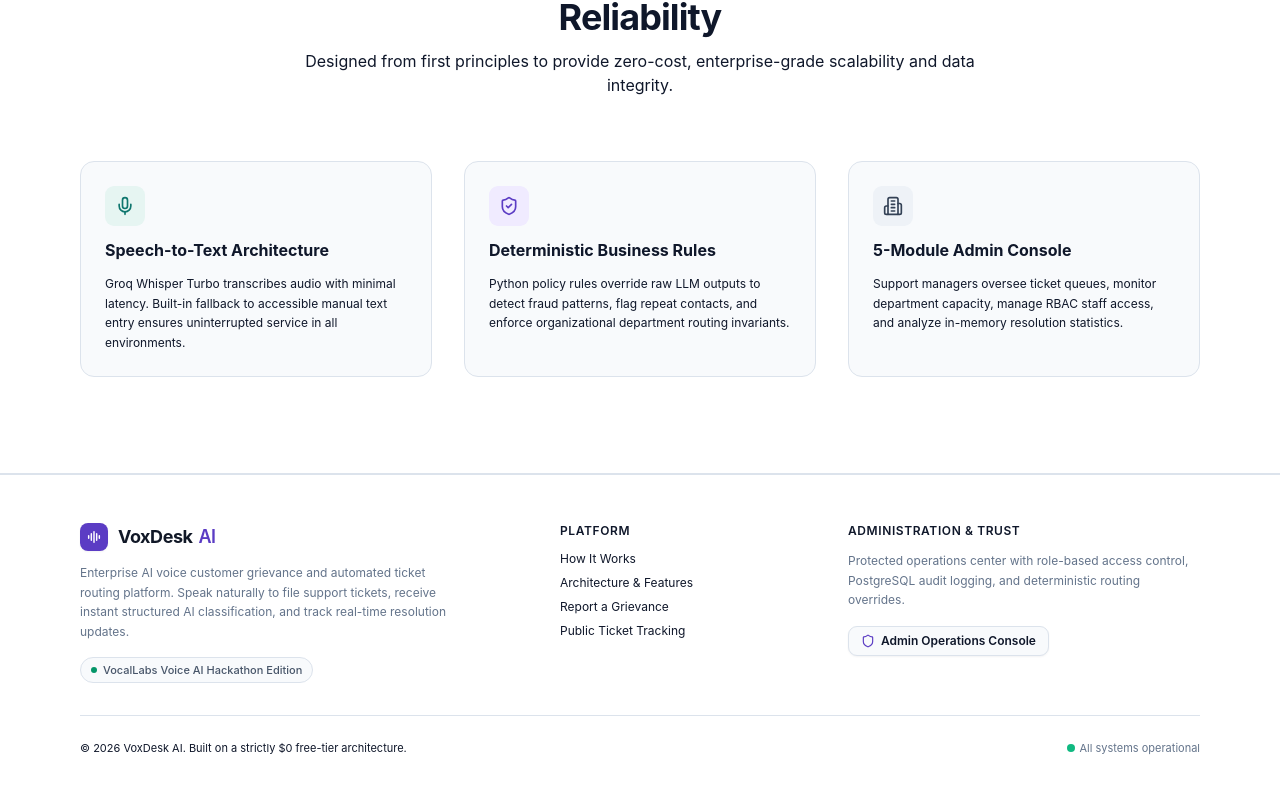
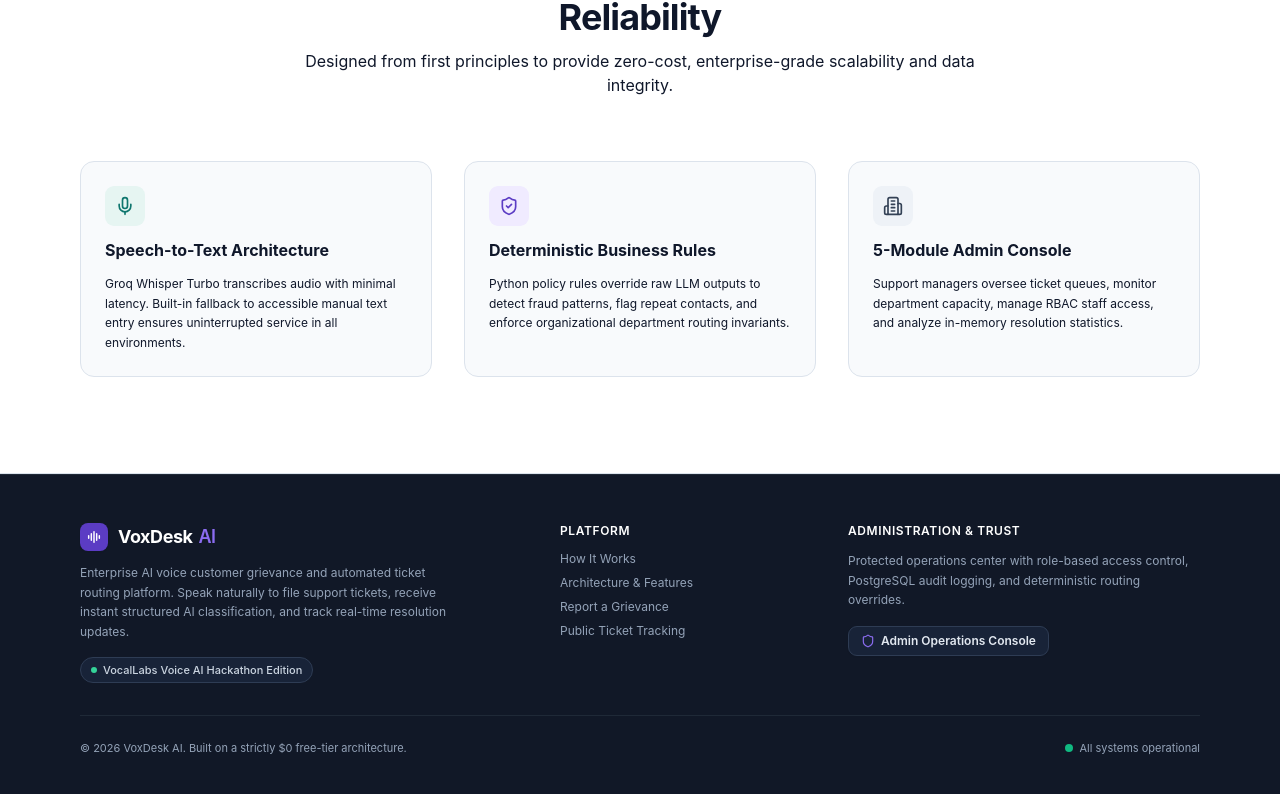
Before and after one commit to naman-kumar1212/VoxDesk-AI, a React (Vite) app in the folder frontend/: page / in a window 1280 px wide. Shown: the part 1602-2396 px from the top of the page. Built offline with nearby package versions, Linux system fonts and the light colour scheme; no server answers.

Commit message:
fix(ui): resolve footer visual partitioning and portal ticket inspector drawer flush to top of viewport

```diff
--- a/frontend/src/components/Footer.jsx
+++ b/frontend/src/components/Footer.jsx
@@ -1,24 +1,24 @@
 import React from 'react';
 import { Link } from 'react-router-dom';
-import { Shield, Sparkles } from 'lucide-react';
+import { Shield } from 'lucide-react';
 import VoxDeskLogo from './VoxDeskLogo';
 
 export default function Footer() {
   return (
-    <footer className="bg-surface border-t border-border text-secondary-text text-xs">
+    <footer className="bg-[#111827] border-t border-[#1F2937] text-slate-400 text-xs">
       <div className="max-w-6xl mx-auto px-4 py-12">
-        <div className="grid grid-cols-1 md:grid-cols-12 gap-8 pb-8 border-b border-border">
+        <div className="grid grid-cols-1 md:grid-cols-12 gap-8 pb-8 border-b border-[#1F2937]">
           {/* Brand & Purpose */}
           <div className="md:col-span-5 space-y-3 text-left">
             <Link to="/" className="inline-block">
-              <VoxDeskLogo size="md" />
+              <VoxDeskLogo size="md" theme="dark" />
             </Link>
-            <p className="text-xs text-slate-500 max-w-sm leading-relaxed">
+            <p className="text-xs text-slate-400 max-w-sm leading-relaxed">
               Enterprise AI voice customer grievance and automated ticket routing platform. Speak naturally to file support tickets, receive instant structured AI classification, and track real-time resolution updates.
             </p>
             <div className="pt-1">
-              <span className="inline-flex items-center gap-1.5 px-2.5 py-1 rounded-full bg-surface-subtle text-[11px] font-medium text-slate-600 border border-border">
-                <span className="w-1.5 h-1.5 rounded-full bg-emerald-600"></span>
+              <span className="inline-flex items-center gap-1.5 px-2.5 py-1 rounded-full bg-[#182338] text-[11px] font-medium text-slate-300 border border-[#2E3C54]">
+                <span className="w-1.5 h-1.5 rounded-full bg-emerald-400"></span>
                 VocalLabs Voice AI Hackathon Edition
               </span>
             </div>
@@ -26,27 +26,27 @@ export default function Footer() {
 
           {/* Quick Navigation */}
           <div className="md:col-span-3 space-y-3 text-left">
-            <h4 className="text-xs font-semibold uppercase tracking-wider text-primary-text">
+            <h4 className="text-xs font-semibold uppercase tracking-wider text-white">
               Platform
             </h4>
             <ul className="space-y-2 text-xs">
               <li>
-                <a href="#how-it-works" className="hover:text-primary-text transition-colors">
+                <a href="#how-it-works" className="hover:text-white transition-colors">
                   How It Works
                 </a>
               </li>
               <li>
-                <a href="#features" className="hover:text-primary-text transition-colors">
+                <a href="#features" className="hover:text-white transition-colors">
                   Architecture & Features
                 </a>
               </li>
               <li>
-                <Link to="/report" className="hover:text-primary-text transition-colors">
+                <Link to="/report" className="hover:text-white transition-colors">
                   Report a Grievance
                 </Link>
               </li>
               <li>
-                <Link to="/track" className="hover:text-primary-text transition-colors">
+                <Link to="/track" className="hover:text-white transition-colors">
                   Public Ticket Tracking
                 </Link>
               </li>
@@ -55,18 +55,18 @@ export default function Footer() {
 
           {/* Admin & Security */}
           <div className="md:col-span-4 space-y-3 text-left">
-            <h4 className="text-xs font-semibold uppercase tracking-wider text-primary-text">
+            <h4 className="text-xs font-semibold uppercase tracking-wider text-white">
               Administration & Trust
             </h4>
-            <p className="text-xs text-slate-500 leading-relaxed">
+            <p className="text-xs text-slate-400 leading-relaxed">
               Protected operations center with role-based access control, PostgreSQL audit logging, and deterministic routing overrides.
             </p>
             <div className="pt-1 flex items-center gap-2">
               <Link
                 to="/admin"
-                className="inline-flex items-center gap-1.5 px-3 py-1.5 rounded-btn bg-surface-subtle hover:bg-surface-muted text-primary-text border border-border text-xs font-semibold transition shadow-xs"
+                className="inline-flex items-center gap-1.5 px-3 py-1.5 rounded-btn bg-[#182338] hover:bg-[#26344B] text-slate-200 border border-[#2E3C54] text-xs font-semibold transition shadow-xs"
               >
-                <Shield className="w-3.5 h-3.5 text-brand" />
+                <Shield className="w-3.5 h-3.5 text-[#8B6CF0]" />
                 <span>Admin Operations Console</span>
               </Link>
             </div>
@@ -74,10 +74,10 @@ export default function Footer() {
         </div>
 
         {/* Bottom Metadata */}
-        <div className="pt-6 flex flex-col sm:flex-row items-center justify-between gap-4 text-[11px] text-muted-text">
+        <div className="pt-6 flex flex-col sm:flex-row items-center justify-between gap-4 text-[11px] text-slate-400">
           <p>© {new Date().getFullYear()} VoxDesk AI. Built on a strictly $0 free-tier architecture.</p>
           <div className="flex items-center gap-4">
-            <span className="flex items-center gap-1 text-slate-500">
+            <span className="flex items-center gap-1.5 text-slate-400">
               <span className="w-2 h-2 rounded-full bg-emerald-500 inline-block"></span>
               All systems operational
             </span>
--- a/frontend/src/components/VoxDeskLogo.jsx
+++ b/frontend/src/components/VoxDeskLogo.jsx
@@ -5,16 +5,18 @@ import React from 'react';
  *
  * Implements the Signal Slate design identity:
  * - Equalizer / Microphone icon with clean geometric bars
- * - "VoxDesk" in dark navy (#111827)
- * - "AI" in refined violet brand color (#5B3CC4)
+ * - "VoxDesk" in dark navy (#111827) on light surfaces, or crisp white (#FFFFFF) on dark surfaces
+ * - "AI" in refined violet brand color (#5B3CC4 or #8B6CF0)
  * - Optical alignment and balanced spacing
  */
-export default function VoxDeskLogo({ size = 'md', className = '' }) {
+export default function VoxDeskLogo({ size = 'md', className = '', theme = 'light' }) {
   const isSm = size === 'sm';
   const isLg = size === 'lg';
 
   const iconSize = isSm ? 'w-6 h-6' : isLg ? 'w-9 h-9' : 'w-7 h-7';
   const textClasses = isSm ? 'text-base' : isLg ? 'text-2xl' : 'text-lg';
+  const brandTextClass = theme === 'dark' ? 'text-white' : 'text-[#111827]';
+  const aiTextClass = theme === 'dark' ? 'text-[#8B6CF0]' : 'text-brand';
 
   return (
     <div className={`inline-flex items-center gap-2.5 select-none ${className}`}>
@@ -40,8 +42,8 @@ export default function VoxDeskLogo({ size = 'md', className = '' }) {
       </div>
 
       {/* Typography with optical weight and spacing */}
-      <span className={`font-bold tracking-tight text-[#111827] leading-none ${textClasses}`}>
-        VoxDesk <span className="text-brand font-semibold ml-0.5">AI</span>
+      <span className={`font-bold tracking-tight leading-none ${brandTextClass} ${textClasses}`}>
+        VoxDesk <span className={`${aiTextClass} font-semibold ml-0.5`}>AI</span>
       </span>
     </div>
   );
```
Also changed, not shown: frontend/src/components/admin/TicketsView.jsx (+15 -102 lines).
